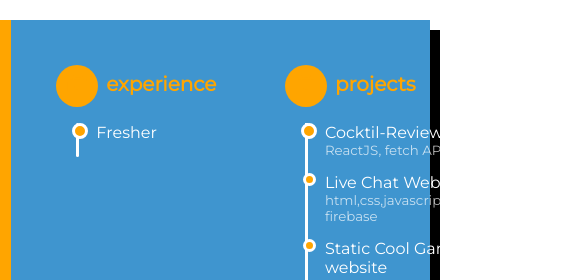
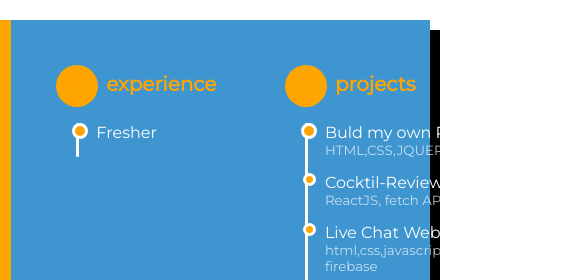
Before and after one commit to bhattritik21/Resume, a plain HTML site: page index.html in a window 1280 px wide. Shown: the top 280 px of the page, 530-1099 px from the left. Drawn offline with nearby package versions, Linux system fonts and the light colour scheme.

Commit message:
Update index.html

```diff
--- a/index.html
+++ b/index.html
@@ -55,6 +55,7 @@
                   <div class="projects">
                     <h3><i class="fa fa-briefcase"></i>Projects</h3>
                     <ul>
+                       <li><span>Buld my own Resume UI</span><small>HTML,CSS,JQUERY</small></li>
                       <li><span>Cocktil-Review UI</span><small>ReactJS, fetch API,css</small></li>
                       <li><span>Live Chat Website</span><small>html,css,javascript, google cloud firebase</small></li>
                       <li><span>Static Cool Gaming reviews website</span><small>html,css</small></li>
```
